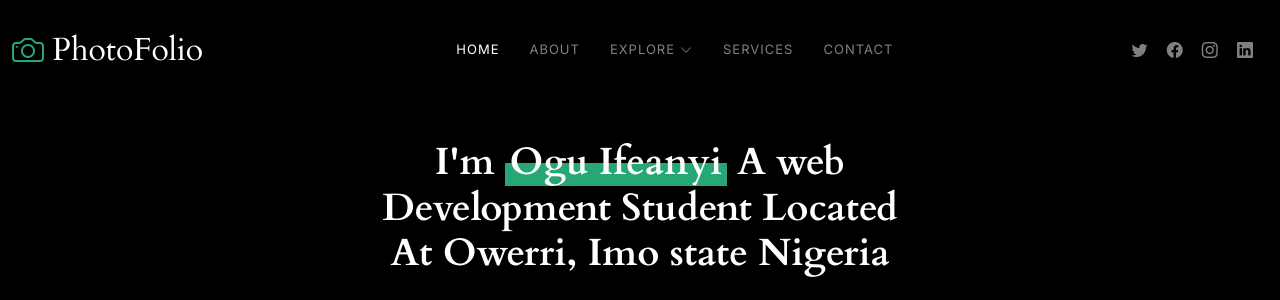
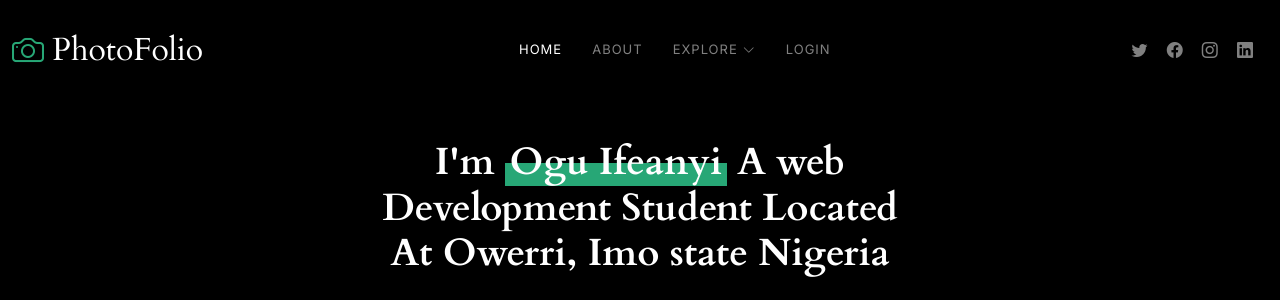
Before and after one commit to ebenifeanyi/pythonProject4, a Django app: page / in a window 1280 px wide. Shown: the top 300 px of the page. Run offline with Django 3.2, Linux system fonts and the light colour scheme; data comes from the database, SQL or seed files in the repository; both versions use the stored data as it was after the commit; some libraries are stand-ins or nearby versions.

Commit message:
updated the templates

```diff
--- a/main/templates/main/index.html
+++ b/main/templates/main/index.html
@@ -72,8 +72,8 @@
               </li>
             </ul>
           </li>
-          <li><a href="services.html">Services</a></li>
-          <li><a href="contact.html">Contact</a></li>
+          <li>{% if user.is_authenticated %}{% if not user.profile %}<a href="{% url 'profile' %}">Create Profile</a>{%else%}<a href="{% url 'profile_detail' user.pk  %}">View Profile</a>{% endif %}{%else%}<a href="{% url 'login' %}">Login</a>{% endif %}</li>
+         {% if user.is_authenticated %}<li><a href="{% url 'logout' %}">Logout</a></li>{% endif %}
         </ul>
       </nav><!-- .navbar -->
 
```
Also changed, not shown: db.sqlite3.
